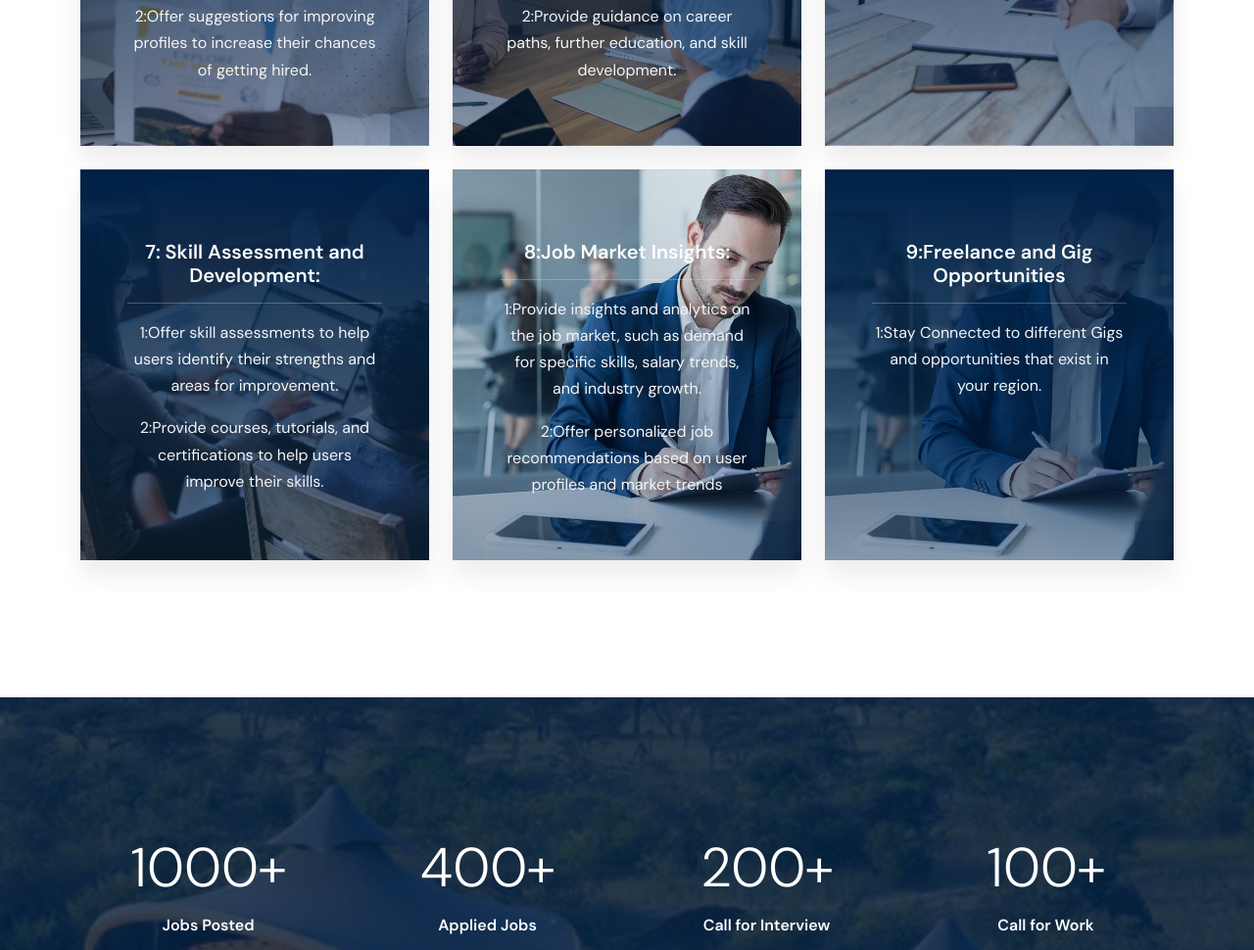
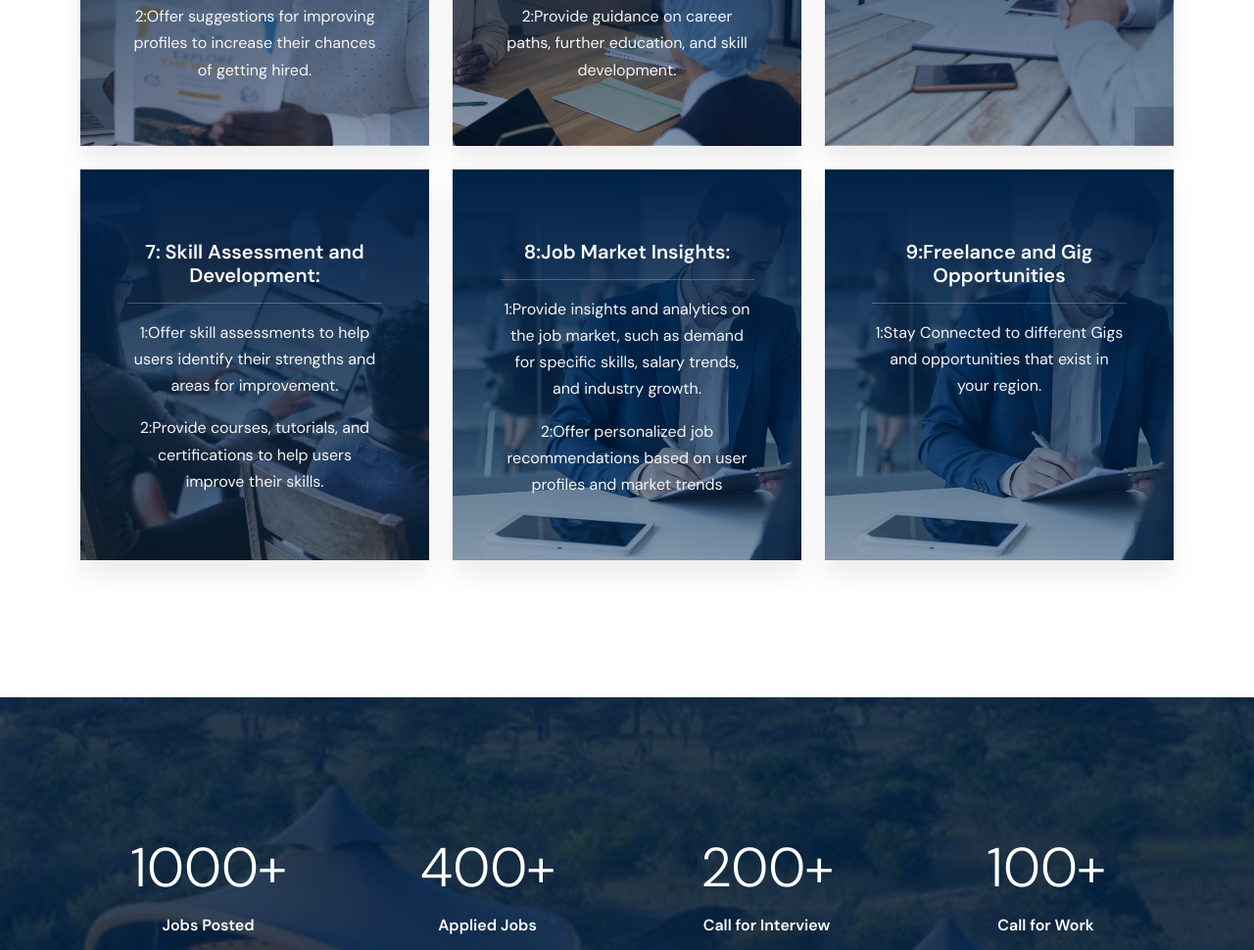
Before and after one commit to zuberypima/nipedeal_web, a plain HTML site: page index.html in a window 1280 px wide. Shown: the part 1882-2852 px from the top of the page at 98% size. Drawn offline with nearby package versions, Linux system fonts and the light colour scheme.

Commit message:
update done

```diff
--- a/assets/css/style.css
+++ b/assets/css/style.css
@@ -345,7 +345,7 @@ img {
 
 .bg-image9 {
   background-image: linear-gradient(
-      rgba(var(--c-brand-rgb), 0.1),
+      rgba(var(--c-brand-rgb), 1),
       rgba(var(--c-brand-rgb), 0.438)
     ),
     url(../images/job1.jpg);
```
Also changed, not shown: 3 other files.
